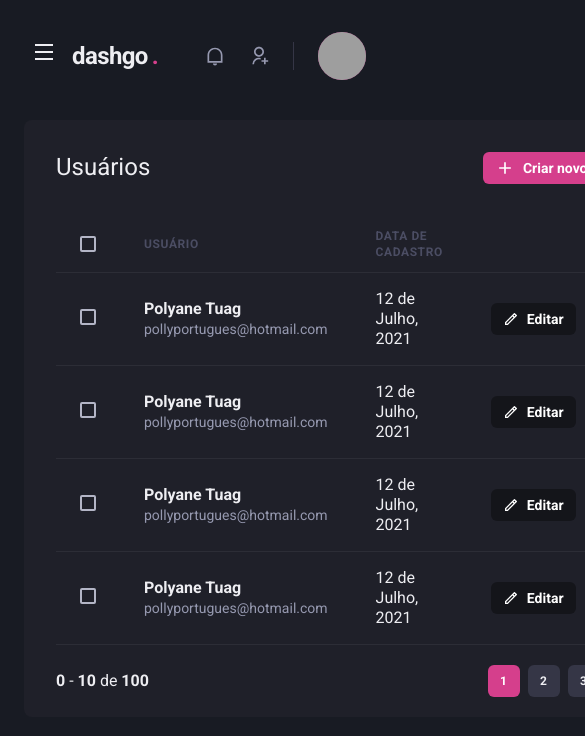
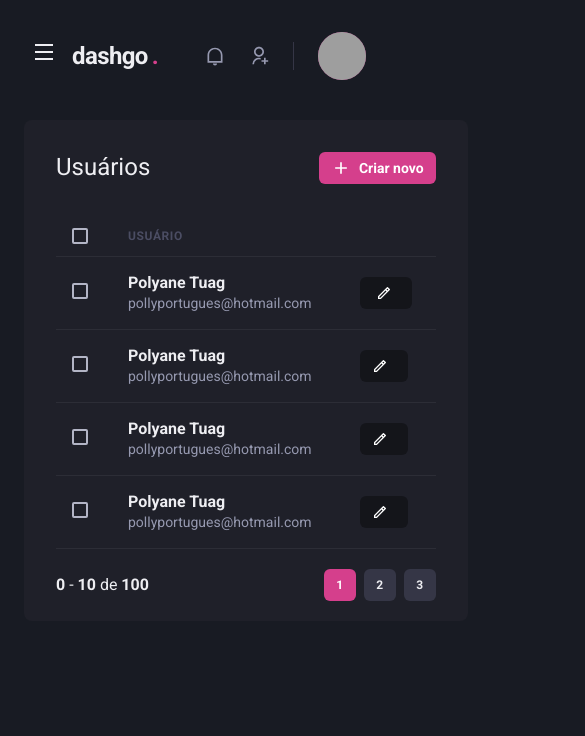
Before and after one commit to polyanetuag/dashgo, a Next.js app: page /users in a window 390 px wide. Shown: the top 736 px of the page, 585 px wide, since content can reach past the window. Built offline with nearby package versions, Linux system fonts and the light colour scheme; grey boxes are pictures that could not be loaded.

Commit message:
ajustando a listagem de usuarios para responsivo

```diff
--- a/src/pages/users/index.tsx
+++ b/src/pages/users/index.tsx
@@ -1,10 +1,30 @@
-import { Box, Button, Checkbox, Flex, Heading, Icon, Table, Tbody, Td, Th, Thead, Tr, Text } from "@chakra-ui/react";
+import {
+  Box,
+  Button,
+  Checkbox,
+  Flex,
+  Heading,
+  Icon,
+  Table,
+  Tbody,
+  Td,
+  Th,
+  Thead,
+  Tr,
+  Text,
+  useBreakpointValue,
+} from "@chakra-ui/react";
 import { RiAddLine, RiPencilLine } from "react-icons/ri";
 import { Header } from "../../components/Header";
 import { Pagination } from "../../components/Pagination";
 import { Sidebar } from "../../components/Sidebar";
 
 export default function UserList() {
+  const isWideVersion = useBreakpointValue({
+    base: false,
+    lg: true,
+  });
+
   return (
     <Box>
       <Header />
@@ -13,8 +33,10 @@ export default function UserList() {
         <Sidebar />
 
         <Box flex="1" borderRadius={8} bg="gray.800" px="8">
-          <Flex mb="8" marginTop="8" justify="space-between" align="center" >
-            <Heading size="lg" fontWeight="normal" >Usuários</Heading>
+          <Flex mb="8" marginTop="8" justify="space-between" align="center">
+            <Heading size="lg" fontWeight="normal">
+              Usuários
+            </Heading>
 
             <Button
               as="a"
@@ -30,111 +52,121 @@ export default function UserList() {
           <Table colorScheme="whiteAlpha">
             <Thead>
               <Tr>
-                <Th px="6" color="gray.300" width="8">
+                <Th px={["4", "4", "6"]} color="gray.300" width="8">
                   <Checkbox colorScheme="pink" />
                 </Th>
                 <Th>Usuário</Th>
-                <Th>Data de cadastro</Th>
+                {isWideVersion && <Th>Data de cadastro</Th>}
                 <Th w="8"></Th>
               </Tr>
             </Thead>
 
             <Tbody>
               <Tr>
-                <Td px="6">
-                <Checkbox colorScheme="pink" />
+                <Td px={["4", "4", "6"]}>
+                  <Checkbox colorScheme="pink" />
                 </Td>
 
                 <Td>
                   <Box>
                     <Text fontWeight="bold">Polyane Tuag</Text>
-                    <Text fontSize="sm" color="gray.300">pollyportugues@hotmail.com</Text>
+                    <Text fontSize="sm" color="gray.300">
+                      pollyportugues@hotmail.com
+                    </Text>
                   </Box>
                 </Td>
-                <Td>12 de Julho, 2021</Td>
+                {isWideVersion && <Td>12 de Julho, 2021</Td>}
                 <Td>
                   <Button
                     as="a"
                     size="sm"
                     fontSize="sm"
                     colorScheme="blackAlpha"
-                    leftIcon={<Icon as={RiPencilLine} fontSize="16"/>}
+                    leftIcon={
+                      <Icon as={RiPencilLine} fontSize="16" marginLeft="1" />
+                    }
                   >
-              Editar
-            </Button>
+                    {isWideVersion ? "Editar" : ""}
+                  </Button>
                 </Td>
               </Tr>
               <Tr>
-                <Td px="6">
-                <Checkbox colorScheme="pink" />
+                <Td px={["4", "4", "6"]}>
+                  <Checkbox colorScheme="pink" />
                 </Td>
 
                 <Td>
                   <Box>
                     <Text fontWeight="bold">Polyane Tuag</Text>
-                    <Text fontSize="sm" color="gray.300">pollyportugues@hotmail.com</Text>
+                    <Text fontSize="sm" color="gray.300">
+                      pollyportugues@hotmail.com
+                    </Text>
                   </Box>
                 </Td>
-                <Td>12 de Julho, 2021</Td>
+                {isWideVersion && <Td>12 de Julho, 2021</Td>}
                 <Td>
                   <Button
                     as="a"
                     size="sm"
                     fontSize="sm"
                     colorScheme="blackAlpha"
-                    leftIcon={<Icon as={RiPencilLine} fontSize="16"/>}
+                    leftIcon={<Icon as={RiPencilLine} fontSize="16" />}
                   >
-                    Editar
+                    {isWideVersion ? "Editar" : ""}
                   </Button>
                 </Td>
               </Tr>
 
               <Tr>
-                <Td px="6">
-                <Checkbox colorScheme="pink" />
+                <Td px={["4", "4", "6"]}>
+                  <Checkbox colorScheme="pink" />
                 </Td>
 
                 <Td>
                   <Box>
                     <Text fontWeight="bold">Polyane Tuag</Text>
-                    <Text fontSize="sm" color="gray.300">pollyportugues@hotmail.com</Text>
+                    <Text fontSize="sm" color="gray.300">
+                      pollyportugues@hotmail.com
+                    </Text>
                   </Box>
                 </Td>
-                <Td>12 de Julho, 2021</Td>
+                {isWideVersion && <Td>12 de Julho, 2021</Td>}
                 <Td>
                   <Button
                     as="a"
                     size="sm"
                     fontSize="sm"
                     colorScheme="blackAlpha"
-                    leftIcon={<Icon as={RiPencilLine} fontSize="16"/>}
+                    leftIcon={<Icon as={RiPencilLine} fontSize="16" />}
                   >
-                    Editar
+                    {isWideVersion ? "Editar" : ""}
                   </Button>
                 </Td>
               </Tr>
 
               <Tr>
-                <Td px="6">
-                <Checkbox colorScheme="pink" />
+                <Td px={["4", "4", "6"]}>
+                  <Checkbox colorScheme="pink" />
                 </Td>
 
                 <Td>
                   <Box>
                     <Text fontWeight="bold">Polyane Tuag</Text>
-                    <Text fontSize="sm" color="gray.300">pollyportugues@hotmail.com</Text>
+                    <Text fontSize="sm" color="gray.300">
+                      pollyportugues@hotmail.com
+                    </Text>
                   </Box>
                 </Td>
-                <Td>12 de Julho, 2021</Td>
+                {isWideVersion && <Td>12 de Julho, 2021</Td>}
                 <Td>
                   <Button
                     as="a"
                     size="sm"
                     fontSize="sm"
                     colorScheme="blackAlpha"
-                    leftIcon={<Icon as={RiPencilLine} fontSize="16"/>}
+                    leftIcon={<Icon as={RiPencilLine} fontSize="16" />}
                   >
-                    Editar
+                    {isWideVersion ? "Editar" : ""}
                   </Button>
                 </Td>
               </Tr>
```
